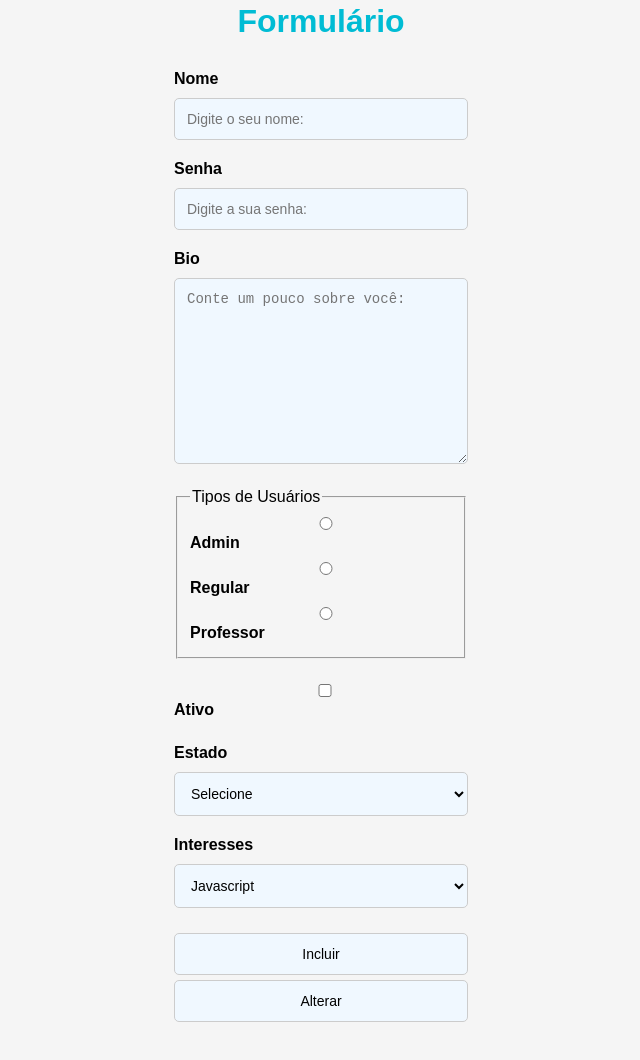
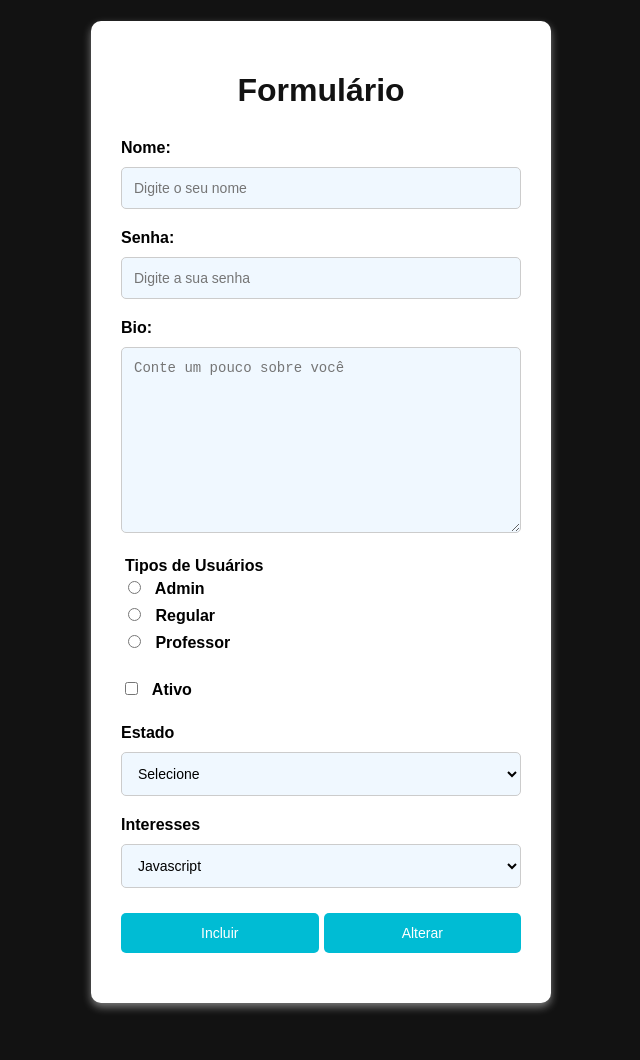
Before and after one commit to Lucas-RibeiroSilva/Teste-html, a plain HTML site: page form.html in a window 1280 px wide. Shown: the part 88-1148 px from the top of the page, without its empty margins (319-959 px from the left). Drawn offline with Linux system fonts and the light colour scheme.

Commit message:
Add files via upload

```diff
--- /dev/null
+++ b/anatomiaHtml.css
@@ -0,0 +1,57 @@
+body{
+    font-family: Arial, Helvetica, sans-serif;
+    background-color: #E0FFFF;
+    color: #000;
+    margin: 0;
+    padding: 0;
+    text-align: center;
+}
+
+header{
+    background-color: #00CED1;
+    color: white;
+    padding: 20px;
+    font-size: 1.5rem;
+}
+
+nav{
+    background-color: #20B2AA;
+    padding: 10px;
+}
+
+nav a{
+    color: white;
+    text-decoration: none;
+    padding: 10px 15px;
+    display: inline-block;
+    font-weight: bold;
+    transition: 0.3s;
+}
+
+nav a:hover{
+    background-color: #008B8B;
+    border-radius: 5px;
+}
+
+#conteudo{
+    padding: 30px;
+    background-color: white;
+    margin: 20px auto;
+    width: 80%;
+    border-radius: 10px;
+    box-shadow: 0 0 10px rgba(0,0,0, 0.1);
+}
+
+aside{
+    background-color: #AFEEEE;
+    padding: 15px;
+    margin: 20px;
+    border-radius: 10px;
+}
+
+footer{
+    background-color: #00CED1;
+    color: white;
+    padding: 15px;
+    margin-top: 20px;
+}
--- a/form.html
+++ b/form.html
@@ -6,21 +6,21 @@
     <title>Formulario</title>
     <style>
         /* Reset Basico */
-        body{
+         body{
             font-family: Arial, Helvetica, sans-serif;
             margin: 100px;
             padding: 100px;
-            background: #f5f5f5;
+            background: #121212;
             display: flex;
             justify-content: center;
             align-items: center;
             height: 100vh;
         }
 
-        .form-cotainer{
+        .form-container{
             background-color: #fff;
             border-radius: 10px;
-            box-shadow: 0 4px 8px rgba(0, 0, 0, 0.1);
+            box-shadow: 0 4px 8px rgba(255, 255, 255, 0.45);
             padding: 30px;
             width: 100%;
             max-width: 400px;
@@ -28,7 +28,7 @@
 
         h1{
             text-align: center;
-            color: #00bcd4;
+            color: #121212;
             margin-bottom: 30px;
         }
 
@@ -47,7 +47,10 @@
             display: block;
         }
 
-        input,textarea,select,button{
+        input,
+        textarea,
+        select,
+        button{
             width: 100%;
             padding: 12px;
             margin-top: 5px;
@@ -56,6 +59,60 @@
             font-size: 14px;
             box-sizing: border-box;
             background-color: #f0f8ff;
+        }
+
+        input[type="radio"],
+        input[type="checkbox"]{
+            display: inline-block;
+            width: auto;
+            margin-right: 10px;
+        }
+
+        button{
+            background-color: #00bcd4;
+            color: white;
+            border: none;
+            cursor: pointer;
+            transition: background-color 0.3s;
+        }
+
+        button:hover{
+            background-color: #0097a7;
+        }
+
+        select,
+        textarea{
+            transition: border-color 0.3s;
+        }
+
+        input:hover,
+        textarea:hover,
+        select:hover{
+            border-color: #00bcd4;
+            outline: none;
+        }
+
+        fieldset{
+            border: none;
+            padding: 0;
+        }
+
+        legend{
+            font-weight: bold;
+            margin-bottom: 1px;
+        }
+
+        .buttons{
+            display: flex;
+            justify-content: space-between;
+            gap: 5px;
+        }
+
+        @media(max-width:500){
+            .form-container{
+                width: 90%;
+                padding: 20px;
+            }
         }
 
     </style>
@@ -68,18 +125,18 @@
             <input type="hidden" name="id" value="3">
 
             <div class="form-group">
-                <label for="name">Nome</label>
-                <input type="text" id="name" name="name" placeholder="Digite o seu nome:">
+                <label for="name">Nome:</label>
+                <input type="text" id="name" name="name" placeholder="Digite o seu nome">
             </div>
 
             <div class="form-group">
-                <label for="senha">Senha</label>
-                <input type="password" name="senha" id="senha" placeholder="Digite a sua senha:">
+                <label for="senha">Senha:</label>
+                <input type="password" name="senha" id="senha" placeholder="Digite a sua senha">
             </div>
 
             <div class="form-group">
-                <label for="bio">Bio</label>
-                <textarea name="bio" id="bio" cols="30" rows="10" placeholder="Conte um pouco sobre você:"></textarea>
+                <label for="bio">Bio:</label>
+                <textarea name="bio" id="bio" cols="30" rows="10" placeholder="Conte um pouco sobre você"></textarea>
             </div>
 
             <fieldset class="form-group">
--- /dev/null
+++ b/style.css
@@ -0,0 +1,43 @@
+body{
+    font-family: Arial, Helvetica, sans-serif;
+    background-image: url("https://i.redd.it/fnt3y68mlz711.png");
+    margin: 0;
+    padding: 0;
+    text-align: center;
+}
+
+h1{
+    background-color: #1e1f3ba1;
+    padding: 10px;
+    color: white;
+    font-size: 2.5rem;
+    text-shadow: 3px 3px 3px rgba(151, 151, 151, 0.5);
+    margin: 0;
+}
+
+hr{
+    border: 0.5px solid white;
+    margin: 0;
+}
+
+nav a{
+    color: white;
+    text-decoration: none;
+    padding: 10px 10px;
+    display: inline-block;
+    font-weight: bold;
+    transition: 0.3s;
+    margin: 1.2px;
+}
+
+nav a:hover{
+    background-color: #1e1f3ba1;
+    border-radius: 5px;
+}
+
+footer{
+    color: white;
+    text-shadow: 3px 3px 3px rgba(151, 151, 151, 0.5);
+    position: absolute;
+    top: 900px;
+}
```
Also changed, not shown: anatomiaHtml.html (added, +31 -0 lines), index.html (+40 -1 lines).
